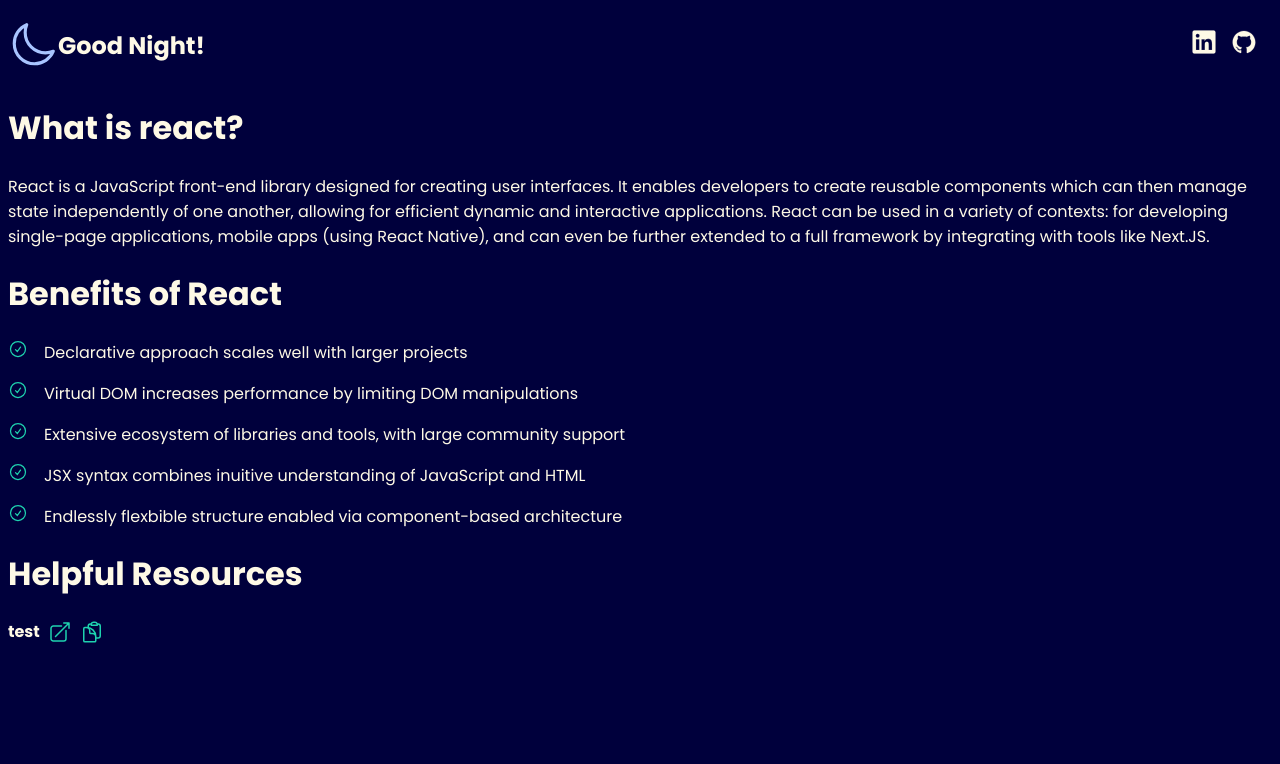
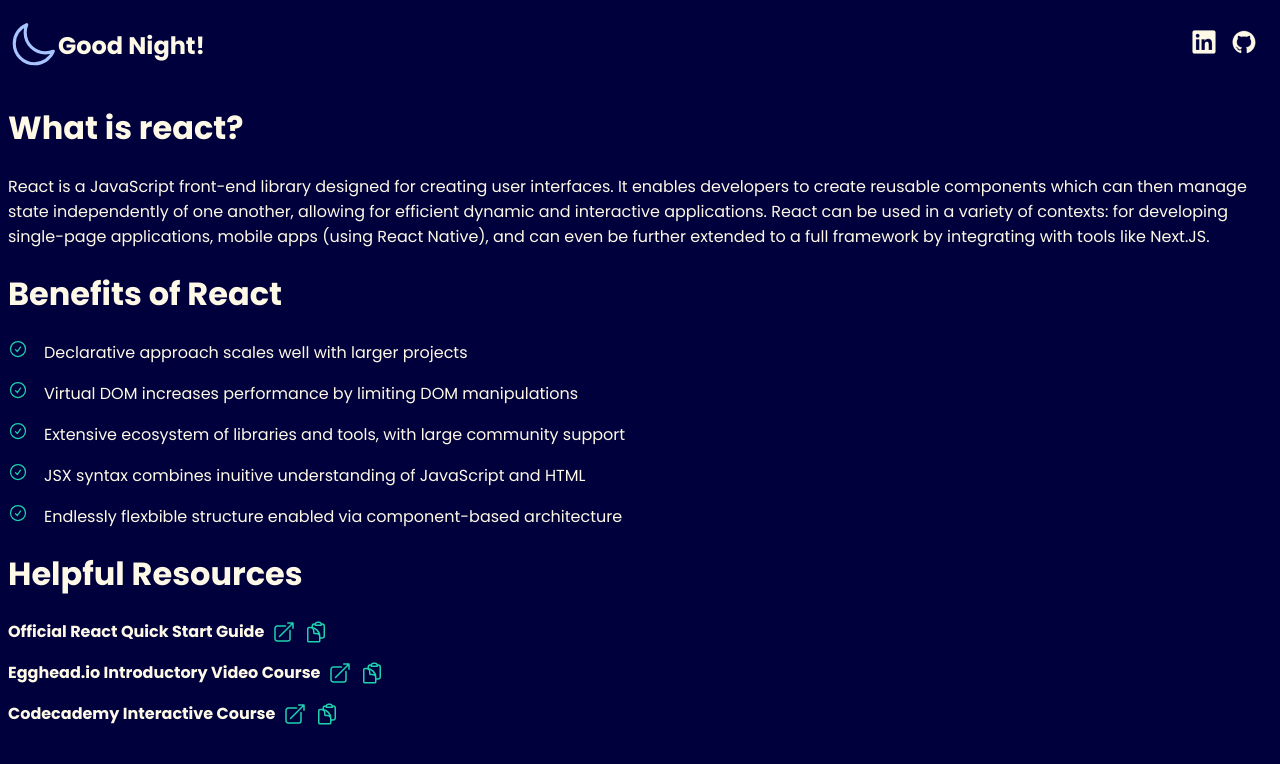
Before and after one commit to EliBrank/atlas-react-and-jsx, a React (Vite) app: page / in a window 1280 px wide. Shown: the top 764 px of the page. Built offline with nearby package versions, Linux system fonts and the light colour scheme.

Commit message:
fix issue with link prop in OpenLink component

```diff
--- a/src/App.jsx
+++ b/src/App.jsx
@@ -19,7 +19,9 @@ function App() {
         </ul>
       </Section>
       <Section title="Helpful Resources">
-        <HelpfulResource link="http://" label="test" />
+        <HelpfulResource link="https://react.dev/learn" label="Official React Quick Start Guide" />
+        <HelpfulResource link="https://egghead.io/courses/the-beginner-s-guide-to-react" label="Egghead.io Introductory Video Course" />
+        <HelpfulResource link="https://www.codecademy.com/learn/react-101" label="Codecademy Interactive Course" />
       </Section>
     </>
   );
--- a/src/components/OpenLink.jsx
+++ b/src/components/OpenLink.jsx
@@ -1,7 +1,7 @@
 import openIcon from '../assets/open.svg';
 
 const OpenLink = ({link}) => {
-  return <a href="{link}" target="_blank">
+  return <a href={link} target="_blank">
     <img src={openIcon} alt="Open file icon" />
   </a>
 }
```
Also changed, not shown: src/components/AboutMe.jsx (added, +9 -0 lines).
